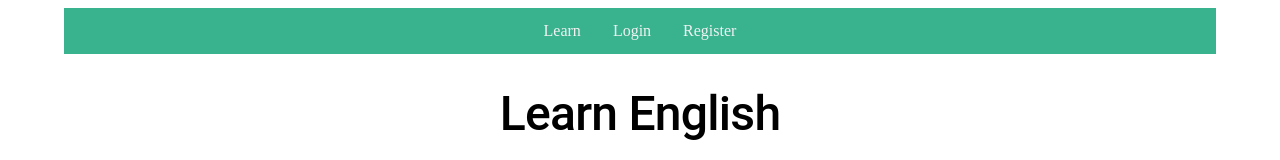
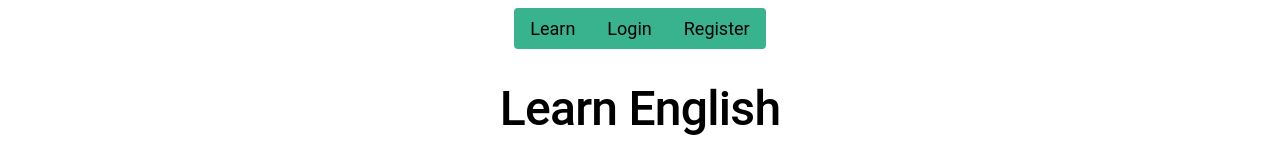
Before and after one commit to LeeviHaukijarvi/Learn-English-App, a React (Vite) app in the folder frontend/: page / in a window 1280 px wide. Shown: the top 160 px of the page. Built offline with nearby package versions, Linux system fonts and the light colour scheme; no server answers.

Commit message:
Update navigation styles for improved aesthetics and user experience

```diff
--- a/frontend/src/stylesheets/Root.css
+++ b/frontend/src/stylesheets/Root.css
@@ -1,12 +1,12 @@
 nav {
-    background-color: #38b38e;
     overflow: hidden;
     display: flex;
     justify-content: center;
-
 }
 
 nav ul {
+    background-color: #38b38e;
+    border-radius: 4px;
     display: flex;
     margin: 0;
     padding: 0;
@@ -17,11 +17,13 @@ nav li {
 }
 
 nav a {
+    font-family: 'Roboto', sans-serif;
+    font-size: large;
     display: flex;
     flex-direction: row;
     justify-content: flex-start;
-    color: #f2f2f2;
-    padding: 14px 16px;
+    color: #000000;
+    padding: 10px 16px;
     text-decoration: none;
 }
 
```
